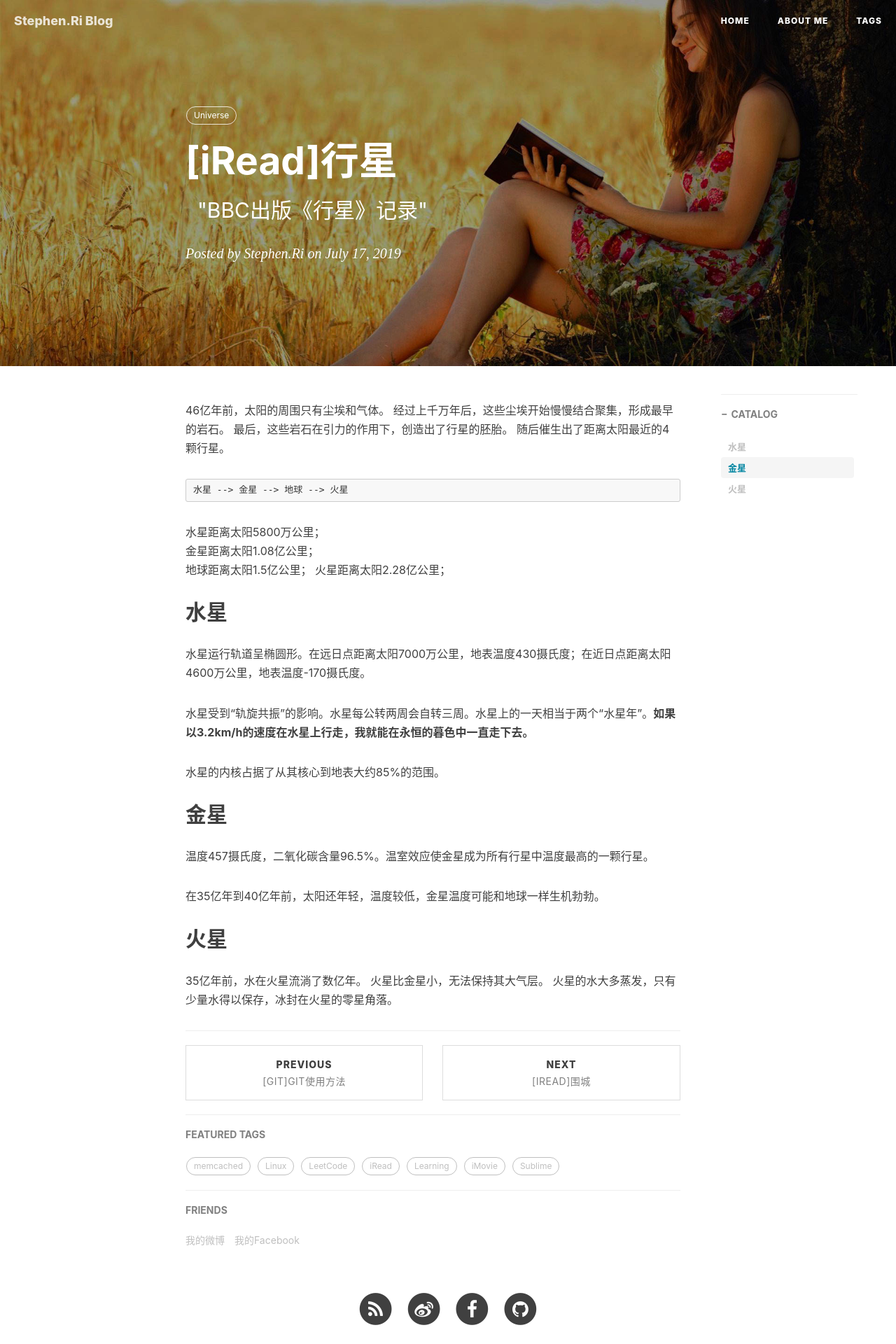
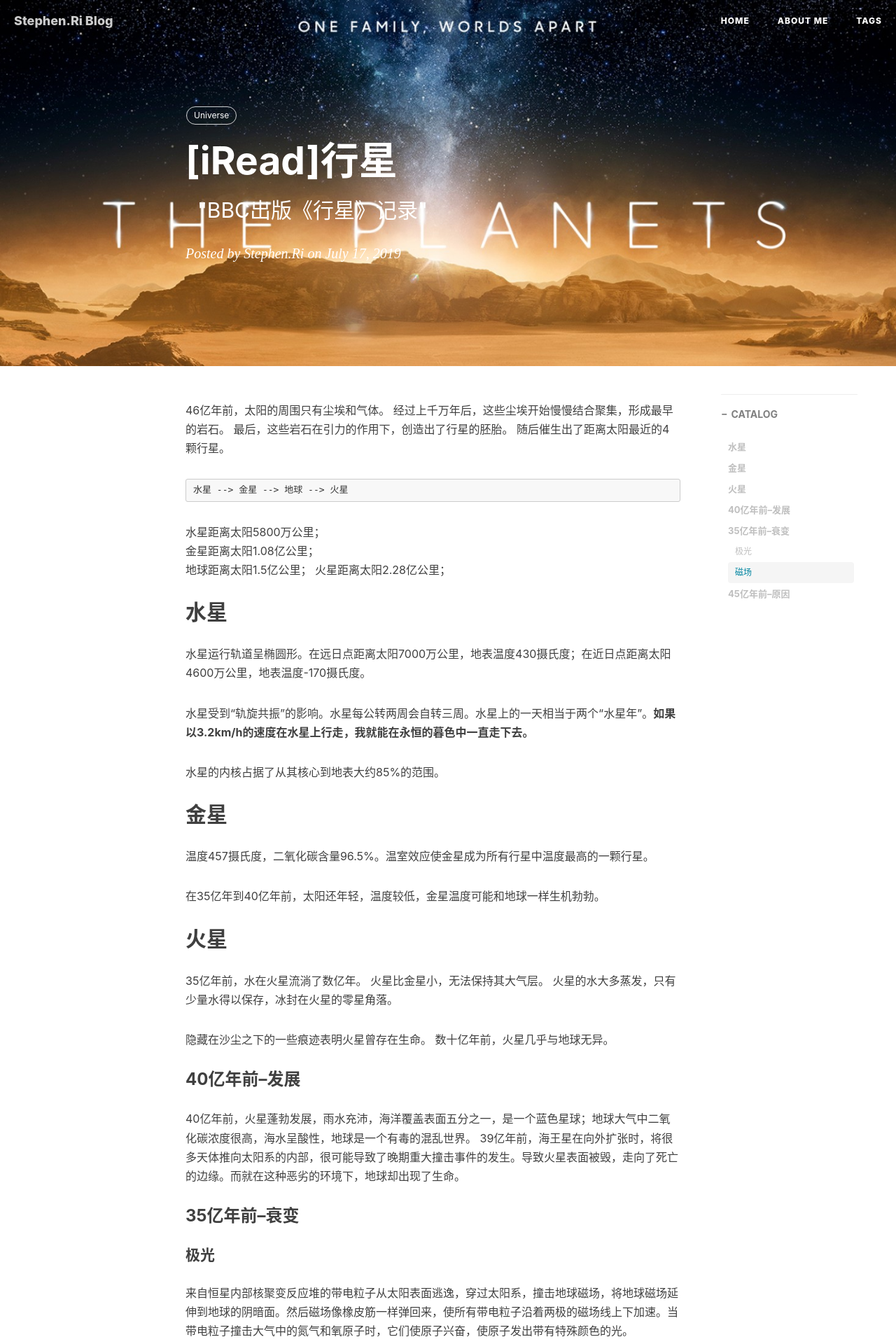
Before and after one commit to StephenRi/StephenRi.github.io, a Jekyll site: the page built from _posts/2019-07-17-[iRead]行星.md, in a window 1280 px wide. Shown: the top 1920 px of the page at 70% size. Built offline with Jekyll 4.4.1, drawn with Linux system fonts in a browser that asks for light colours; nearby versions of some CDN libraries; comment, search, counter and statistics services are not loaded; some of the changed text lies outside the part shown.

Commit message:
up planets

```diff
--- a/_posts/2019-07-17-[iRead]行星.md
+++ b/_posts/2019-07-17-[iRead]行星.md
@@ -4,7 +4,7 @@ title:      "[iRead]行星"
 subtitle:   "BBC出版《行星》记录"
 date:       2019-07-17 12:00:00
 author:     "Stephen.Ri"
-header-img: "img/read-bg.jpg"
+header-img: "img/planets-bg.jpg"
 catalog: true
 tags:
     - Universe
@@ -41,3 +41,24 @@ tags:
 35亿年前，水在火星流淌了数亿年。
 火星比金星小，无法保持其大气层。
 火星的水大多蒸发，只有少量水得以保存，冰封在火星的零星角落。
+
+隐藏在沙尘之下的一些痕迹表明火星曾存在生命。
+数十亿年前，火星几乎与地球无异。
+
+### 40亿年前--发展
+40亿年前，火星蓬勃发展，雨水充沛，海洋覆盖表面五分之一，是一个蓝色星球；地球大气中二氧化碳浓度很高，海水呈酸性，地球是一个有毒的混乱世界。
+39亿年前，海王星在向外扩张时，将很多天体推向太阳系的内部，很可能导致了晚期重大撞击事件的发生。导致火星表面被毁，走向了死亡的边缘。而就在这种恶劣的环境下，地球却出现了生命。
+
+### 35亿年前--衰变
+#### 极光
+来自恒星内部核聚变反应堆的带电粒子从太阳表面逃逸，穿过太阳系，撞击地球磁场，将地球磁场延伸到地球的阴暗面。然后磁场像橡皮筋一样弹回来，使所有带电粒子沿着两极的磁场线上下加速。当带电粒子撞击大气中的氮气和氧原子时，它们使原子兴奋，使原子发出带有特殊颜色的光。
+
+#### 磁场
+地球磁场保护了地球大气不被太阳风破坏。这种保护盾起源于地球的内部深处。在我们脚下几千公里的地方，就是地球的外地核，它是一团沸腾的铁水，内部产生的对流能使铁水上升，地球自转使铁水跟着旋转，这样导电液体的螺旋流动就像一台发电机，这台发电机能够产生磁场。
+
+35亿到40亿年前，火星的发电机关闭了，随着磁场的减弱，两极附近的极光慢慢消失，火星大气开始被太阳风吹离。 失去大气的海洋消失，地表结冰，地貌完全改变。而随后在地球上，原始海藻开始中和海洋的酸度，并用氧气代替红色浓雾。6亿年前，富含氧气的大气使复杂的生命得以在海洋进化，在陆地繁衍生息，并最终产生了如今这个充满生机的世界。
+
+火星虽死，地球却欣欣向荣。
+
+### 45亿年前--原因
+火星形成于太阳系中岩石物质相对较少的地区。火星相比地球的大小更小，导致它的发电机在数十亿年前关闭了。太阳风吹走了火星的大气。
```
Also changed, not shown: img/planets-bg.jpg (added).
